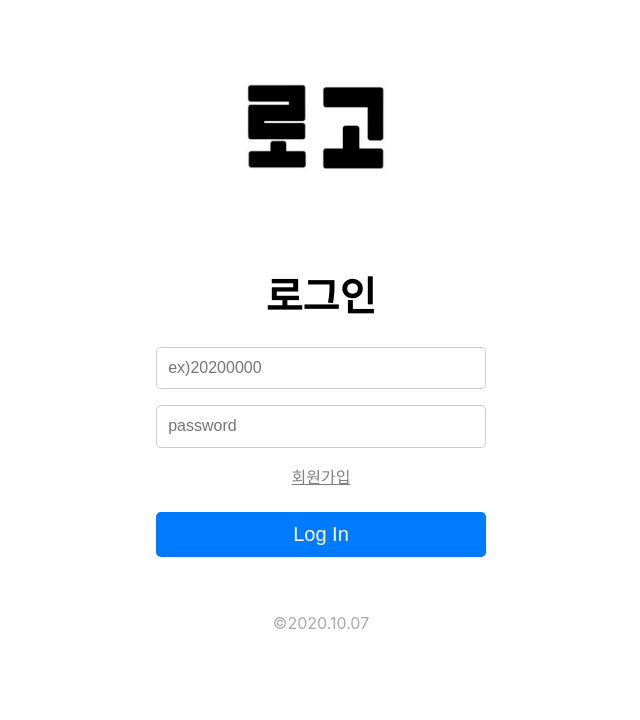
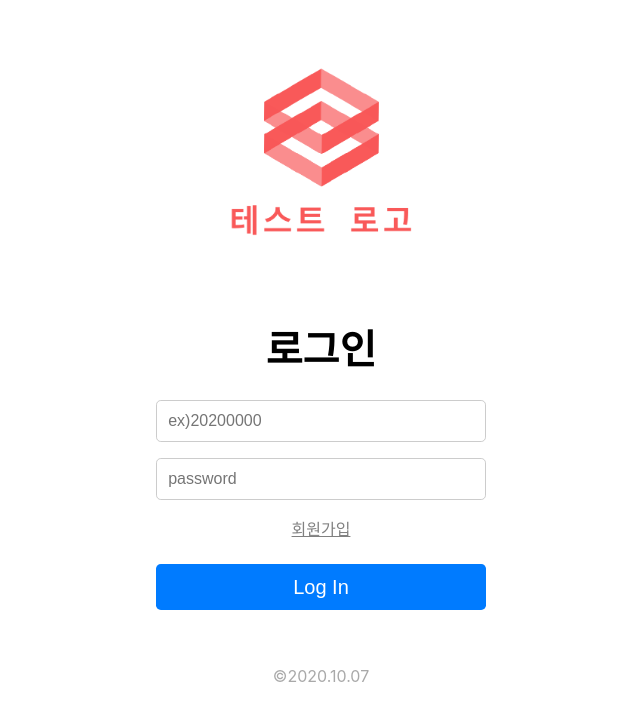
Before and after one commit to zaehuun/SSUKET-PUNCH, a React (Create React App) app in the folder front-end/: page / in a window 1280 px wide. Shown: the top 720 px of the page, without its empty margins (319-959 px from the left). Built offline with nearby package versions, Linux system fonts and the light colour scheme.

Commit message:
modify sample logo

```diff
--- a/front-end/src/pages/Join/Join.jsx
+++ b/front-end/src/pages/Join/Join.jsx
@@ -15,7 +15,7 @@ function Join() {
     <section id="sign-up">
       <header>
         <Link to="/">
-          <img src="/images/logo_sample.png" className="logo-img" alt="logo_sample" />
+          <img src="/images/logo_test.png" className="logo-img" alt="logo_sample" />
         </Link>
       </header>
       <hr />
--- a/front-end/src/pages/Login/Login.jsx
+++ b/front-end/src/pages/Login/Login.jsx
@@ -14,7 +14,7 @@ function Login() {
   return (
     <section id="sign-in">
       <form className="form-signin" onSubmit={handleSubmit}>
-        <img src="/images/logo_sample.png" alt="logo_sample" />
+        <img src="/images/logo_test.png" alt="logo_sample" />
         <h1 className="title">로그인</h1>
 
         <div className="input-box">
```
